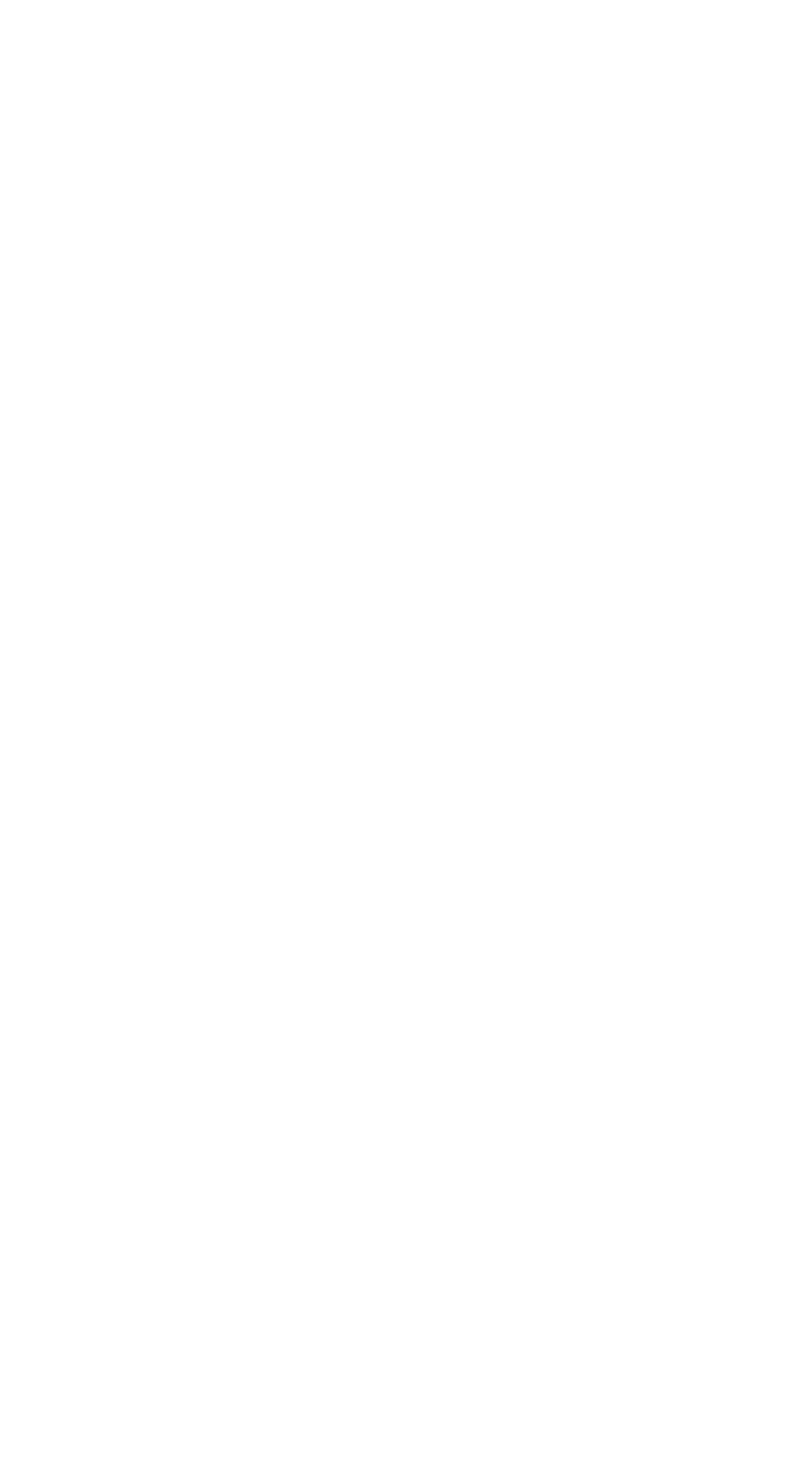
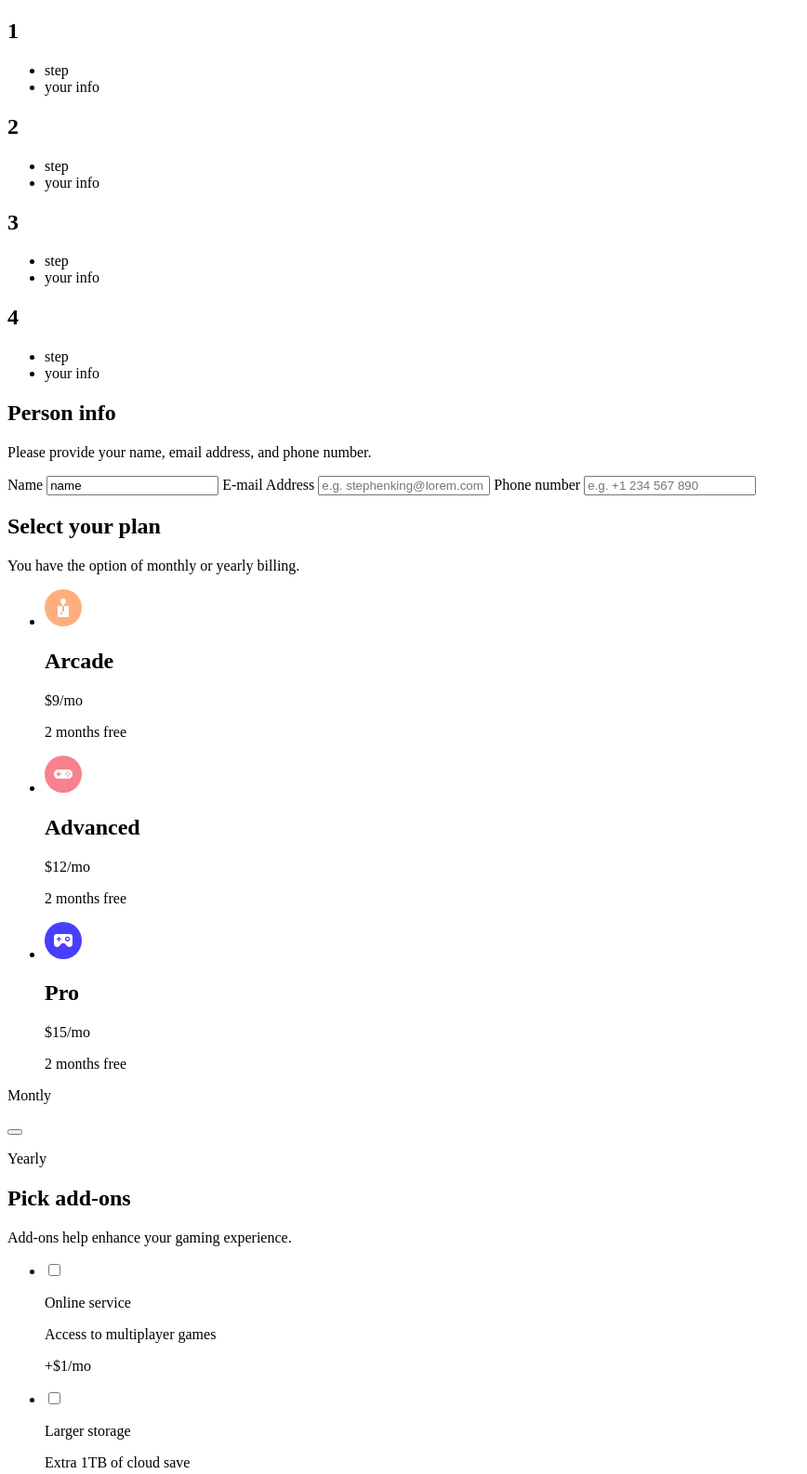
Before and after one commit to TCdesenvolvedorWeb/devchat-global, a website: page index.html in a window 1280 px wide. Shown: the top 1586 px of the page at 93% size, without its empty margins (0-868 px from the left). Before the commit the page ends 800 px from the top, so only its background shows below. Drawn offline with Linux system fonts and the light colour scheme.

Commit message:
:construction:

```diff
--- a/index.html
+++ b/index.html
@@ -1,11 +1,205 @@
 <!DOCTYPE html>
 <html lang="en">
-<head>
-    <meta charset="UTF-8">
-    <meta name="viewport" content="width=device-width, initial-scale=1.0">
+  <head>
+    <meta charset="UTF-8" />
+    <meta name="viewport" content="width=device-width, initial-scale=1.0" />
+
+    <link
+      rel="shortcut icon"
+      href="./src/images/favicon-32x32.png"
+      type="image/x-icon"
+    />
+
     <title>DevChat Global</title>
-</head>
-<body>
+  </head>
 
-</body>
+  <body>
+    <main>
+      <section>
+        <div>
+          <h2>1</h2>
+          <ul>
+            <li>step</li>
+            <li>your info</li>
+          </ul>
+        </div>
+        <div>
+          <h2>2</h2>
+          <ul>
+            <li>step</li>
+            <li>your info</li>
+          </ul>
+        </div>
+        <div>
+          <h2>3</h2>
+          <ul>
+            <li>step</li>
+            <li>your info</li>
+          </ul>
+        </div>
+        <div>
+          <h2>4</h2>
+          <ul>
+            <li>step</li>
+            <li>your info</li>
+          </ul>
+        </div>
+      </section>
+
+      <section>
+        <!-- step 1 start -->
+
+        <form method="post">
+          <h1>Person info</h1>
+          <p>Please provide your name, email address, and phone number.</p>
+
+          <label for="name"> Name </label>
+          <input
+            type="text"
+            name="name"
+            value="name"
+            id="name"
+            placeholder="e.g. Stephen King"
+          />
+
+          <label for="email"> E-mail Address</label>
+          <input
+            type="email"
+            name="email"
+            id="email"
+            placeholder="e.g. stephenking@lorem.com"
+          />
+
+          <label for="phone"> Phone number</label>
+          <input
+            type="number"
+            name="phone"
+            id="phone"
+            placeholder="e.g. +1 234 567 890"
+          />
+        </form>
+
+        <!-- step 1 end -->
+
+        <!-- step 2 start -->
+
+        <form method="post">
+          <h1>Select your plan</h1>
+          <p>You have the option of monthly or yearly billing.</p>
+
+          <ul>
+            <li>
+              <img src="./src/images/icon-arcade.svg" alt="Arcade" />
+
+              <h2>Arcade</h2>
+              <p>$9/mo</p>
+              <p>
+                2 months free
+                <!-- de base -->
+              </p>
+            </li>
+            <li>
+              <img src="./src/images/icon-advanced.svg" alt="Advanced" />
+              <h2>Advanced</h2>
+              <p>$12/mo</p>
+              <p>
+                2 months free
+                <!-- de base -->
+              </p>
+            </li>
+            <li>
+              <img src="./src/images/icon-pro.svg" alt="Pro" />
+              <h2>Pro</h2>
+              <p>$15/mo</p>
+              <p>
+                2 months free
+                <!-- de base -->
+              </p>
+            </li>
+          </ul>
+
+          <div>
+            <p>Montly</p>
+            <button></button>
+            <p>Yearly</p>
+          </div>
+        </form>
+
+        <!-- step 2 end -->
+        <!-- step 3 start -->
+
+        <form method="post">
+          <h1>Pick add-ons</h1>
+          <p>Add-ons help enhance your gaming experience.</p>
+
+          <ul>
+            <li>
+              <input type="checkbox" id="checked" />
+              <div>
+                <p>Online service</p>
+                <p>Access to multiplayer games</p>
+              </div>
+
+              <p>+$1/mo</p>
+            </li>
+            <li>
+              <input type="checkbox" id="checked" />
+              <div>
+                <p>Larger storage</p>
+                <p>Extra 1TB of cloud save</p>
+              </div>
+
+              <p>+$2/mo</p>
+            </li>
+            <li>
+              <input type="checkbox" id="checked" />
+              <div>
+                <p>Customizable Profile</p>
+                <p>Custom theme on your profile</p>
+              </div>
+
+              <p>+$2/mo</p>
+            </li>
+          </ul>
+        </form>
+        <!-- step 3 end -->
+        <!-- step 4 start -->
+
+        <div>
+            <h1>Finishing up</h1>
+            <p> Double-check everything looks OK before confirming. </p>
+
+            <ul>
+                <li>
+                    <p>
+                        <strong> Arcade </strong>
+                        <a href=""> Change </a>
+                    </p>
+                    <p> $9/mo </p>
+                    <hr>
+                </li>
+                <li>
+                    <p> Online service </p>
+                    <p> +1/mo </p>
+                </li>
+                <li>
+                    <p>Larger storage</p>
+                    <p> +2/mo </p>
+                </li>
+            </ul>
+            <div>
+                <p>Total(per month)</p>
+                <p>+12/mo</p>
+            </div>
+        </div>
+
+        <!-- step 4 end -->
+
+        <button type="submit"> Go Back </button>
+        <button type="submit"> Next step </button>
+        <!-- <button type="submit"> Confirm </button> -->
+
+      </section>
+    </main>
+  </body>
 </html>
```
Also changed, not shown: package.json (added, +12 -0 lines), src/images/bg-sidebar-desktop.svg (added), src/images/bg-sidebar-mobile.svg (added), src/images/favicon-32x32.png (added), src/images/icon-advanced.svg (added), src/images/icon-arcade.svg (added), src/images/icon-checkmark.svg (added), src/images/icon-pro.svg (added), src/images/icon-thank-you.svg (added).
